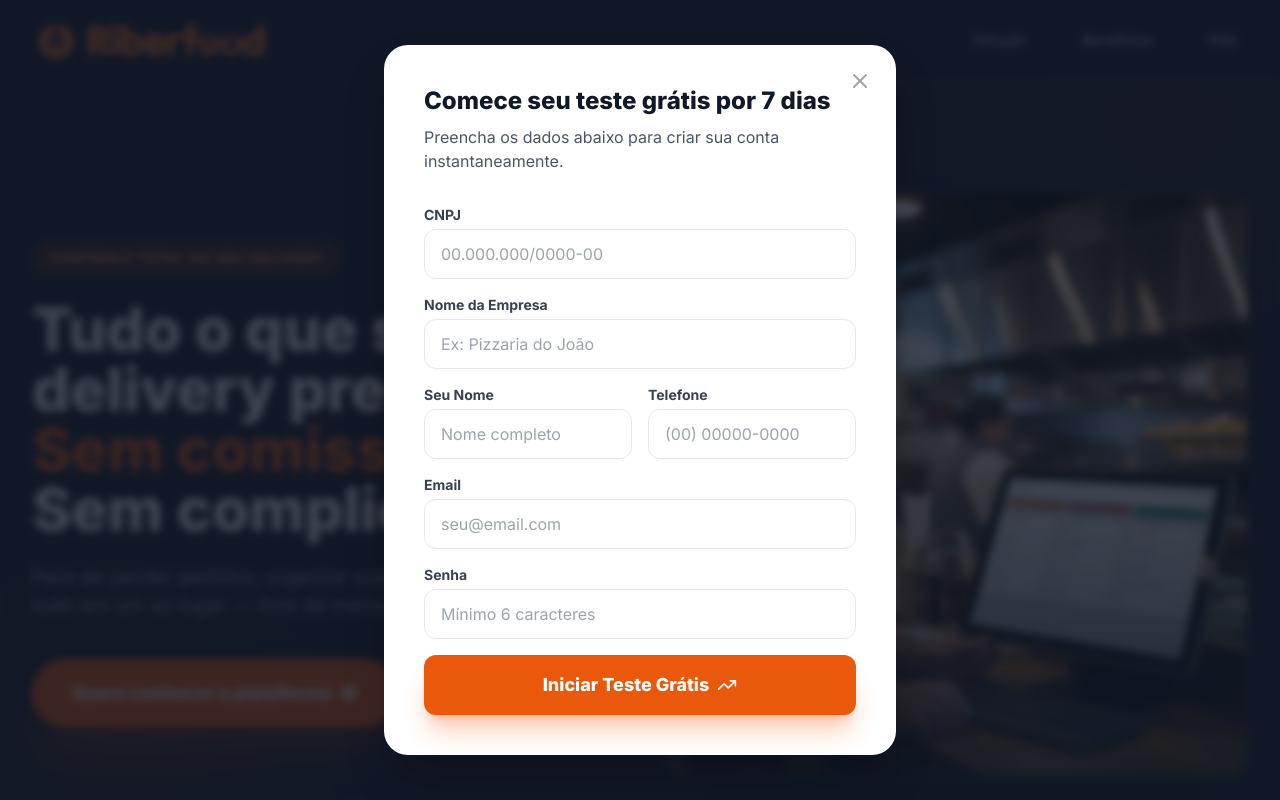
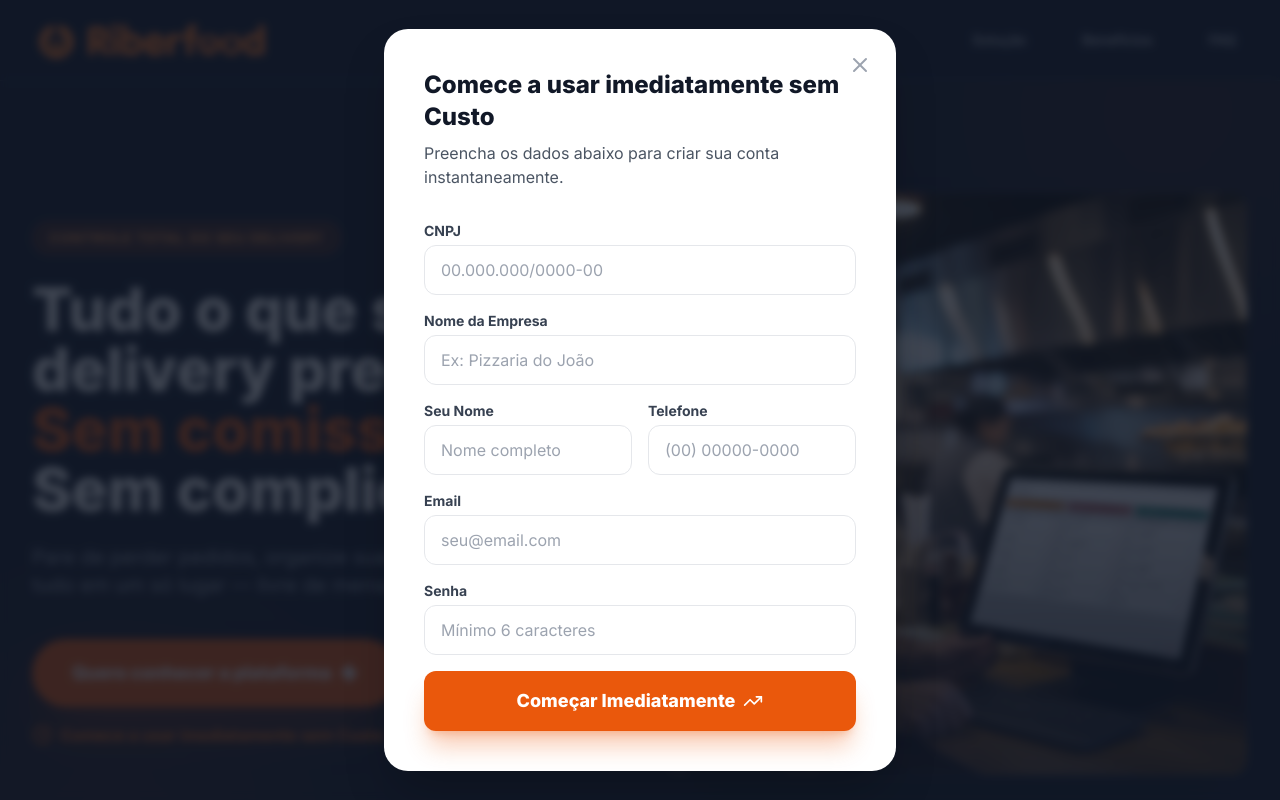
Before and after one commit to Jhon30Tol/riberfood-landing-page, a React (Vite) app: page / in a window 1280 px wide. Both pictures are taken after a click on the button "Quero conhecer a plataforma". Shown: the top 800 px of the page. Built offline with nearby package versions, Linux system fonts and the light colour scheme.

Commit message:
Ajuste nas Descrições de teste grátis

```diff
--- a/App.tsx
+++ b/App.tsx
@@ -74,6 +74,9 @@ const Navbar: React.FC<{ onOpenModal: () => void }> = ({ onOpenModal }) => {
             >
               Quero conhecer a plataforma
             </button>
+            <p className="text-orange-500 text-xs font-bold text-center mt-2 flex items-center justify-center gap-1">
+              <CheckCircle className="w-3 h-3" /> Comece a usar imediatamente sem Custo
+            </p>
           </div>
         </div>
       )}
@@ -220,7 +223,7 @@ const TrialModal: React.FC<{ isOpen: boolean; onClose: () => void }> = ({ isOpen
 
         {step === 'form' ? (
           <div className="p-8 sm:p-10">
-            <h2 className="text-2xl font-black text-gray-900 mb-2">Comece seu teste grátis por 7 dias</h2>
+            <h2 className="text-2xl font-black text-gray-900 mb-2">Comece a usar imediatamente sem Custo</h2>
             <p className="text-gray-600 mb-8">Preencha os dados abaixo para criar sua conta instantaneamente.</p>
 
             <form onSubmit={handleSubmit} className="space-y-4">
@@ -297,7 +300,7 @@ const TrialModal: React.FC<{ isOpen: boolean; onClose: () => void }> = ({ isOpen
                 disabled={loading}
                 className="w-full mt-6 bg-orange-600 hover:bg-orange-700 disabled:bg-orange-400 text-white py-4 rounded-xl text-lg font-black transition-all transform hover:scale-[1.02] active:scale-[0.98] shadow-xl shadow-orange-600/30 flex items-center justify-center gap-2"
               >
-                {loading ? 'Processando...' : 'Iniciar Teste Grátis'} <TrendingUp className="w-5 h-5" />
+                {loading ? 'Processando...' : 'Começar Imediatamente'} <TrendingUp className="w-5 h-5" />
               </button>
             </form>
           </div>
@@ -379,12 +382,17 @@ const App: React.FC = () => {
                 Pare de perder pedidos, organize suas entregas e tenha tudo em um só lugar — livre de mensalidades.
               </p>
               <div className="flex flex-col sm:flex-row gap-4 justify-center md:justify-start">
+                <div className="flex flex-col items-center md:items-start gap-4">
                   <button
                     onClick={() => setIsModalOpen(true)}
                     className="bg-orange-600 hover:bg-orange-700 text-white px-10 py-5 rounded-full text-lg font-black transition-all transform hover:scale-105 active:scale-95 shadow-2xl shadow-orange-600/40 flex items-center justify-center gap-2"
                   >
                     Quero conhecer a plataforma <Zap className="w-5 h-5 fill-current" />
                   </button>
+                  <p className="text-orange-500 font-bold flex items-center gap-2">
+                    <CheckCircle className="w-5 h-5" /> Comece a usar imediatamente sem Custo
+                  </p>
+                </div>
               </div>
             </div>
             <div className="relative">
@@ -659,12 +667,17 @@ const App: React.FC = () => {
           <p className="text-xl text-gray-600 mb-12 max-w-2xl mx-auto relative z-10">
             Comece agora e veja como é possível ter controle, simplicidade e livre de mensalidades em um só lugar. O lucro das suas vendas pertence a você.
           </p>
+          <div className="space-y-4 relative z-10">
             <button
               onClick={() => setIsModalOpen(true)}
-            className="relative z-10 bg-orange-600 hover:bg-orange-700 text-white px-12 py-6 rounded-full text-xl font-black transition-all transform hover:scale-105 active:scale-95 shadow-2xl shadow-orange-600/40 flex items-center justify-center gap-3 mx-auto"
+              className="bg-orange-600 hover:bg-orange-700 text-white px-12 py-6 rounded-full text-xl font-black transition-all transform hover:scale-105 active:scale-95 shadow-2xl shadow-orange-600/40 flex items-center justify-center gap-3 mx-auto"
             >
               Quero ver como funciona <Truck className="w-6 h-6" />
             </button>
+            <p className="text-orange-600 font-bold flex items-center justify-center gap-2">
+              <CheckCircle className="w-5 h-5" /> Comece a usar imediatamente sem Custo
+            </p>
+          </div>
         </div>
       </section>
 
```
Lines whose indentation alone changed are shown as unchanged.
